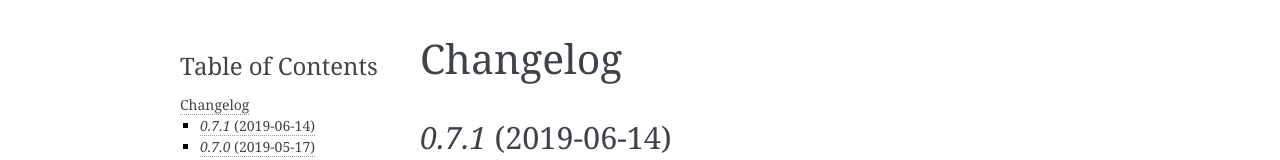
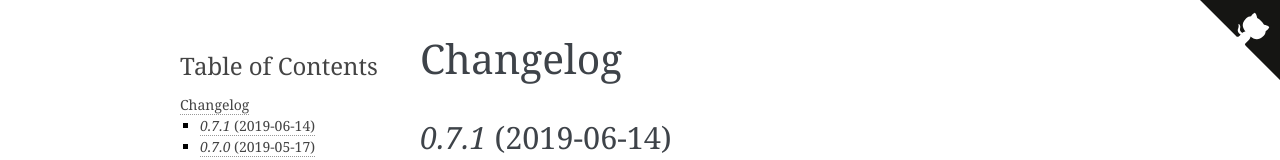
Before and after one commit to Findus23/pyLanguagetool, a Sphinx documentation site: the page built from docs/changelog.rst, in a window 1280 px wide. Shown: the top 160 px of the page. Built offline with Sphinx 7.4.7, drawn with Linux system fonts in a browser that asks for light colours; comment, search, counter and statistics services are not loaded.

Commit message:
add github corner

```diff
--- a/docs/_templates/layout.html
+++ b/docs/_templates/layout.html
@@ -38,5 +38,14 @@
     {%- endif %}
     | <a href="https://lw1.at/i">Imprint and Privacy Policy</a>
 </div>
-
+<a href="https://github.com/Findus23/pyLanguagetool/" class="github-corner" aria-label="View source on GitHub">
+    <svg width="80" height="80" viewBox="0 0 250 250"
+         style="fill:#151513; color:#fff; position: absolute; top: 0; border: 0; right: 0;" aria-hidden="true">
+        <path d="M0,0 L115,115 L130,115 L142,142 L250,250 L250,0 Z"></path>
+        <path d="M128.3,109.0 C113.8,99.7 119.0,89.6 119.0,89.6 C122.0,82.7 120.5,78.6 120.5,78.6 C119.2,72.0 123.4,76.3 123.4,76.3 C127.3,80.9 125.5,87.3 125.5,87.3 C122.9,97.6 130.6,101.9 134.4,103.2"
+              fill="currentColor" style="transform-origin: 130px 106px;"></path>
+        <path d="M115.0,115.0 C114.9,115.1 118.7,116.5 119.8,115.4 L133.7,101.6 C136.9,99.2 139.9,98.4 142.2,98.6 C133.8,88.0 127.5,74.4 143.8,58.0 C148.5,53.4 154.0,51.2 159.7,51.0 C160.3,49.4 163.2,43.6 171.4,40.1 C171.4,40.1 176.1,42.5 178.8,56.2 C183.1,58.6 187.2,61.8 190.9,65.4 C194.5,69.0 197.7,73.2 200.1,77.6 C213.8,80.2 216.3,84.9 216.3,84.9 C212.7,93.1 206.9,96.0 205.4,96.6 C205.1,102.4 203.0,107.8 198.3,112.5 C181.9,128.9 168.3,122.5 157.7,114.1 C157.9,116.9 156.7,120.9 152.7,124.9 L141.0,136.5 C139.8,137.7 141.6,141.9 141.8,141.8 Z"
+              fill="currentColor"></path>
+    </svg>
+</a>
 {%- endblock %}
```
